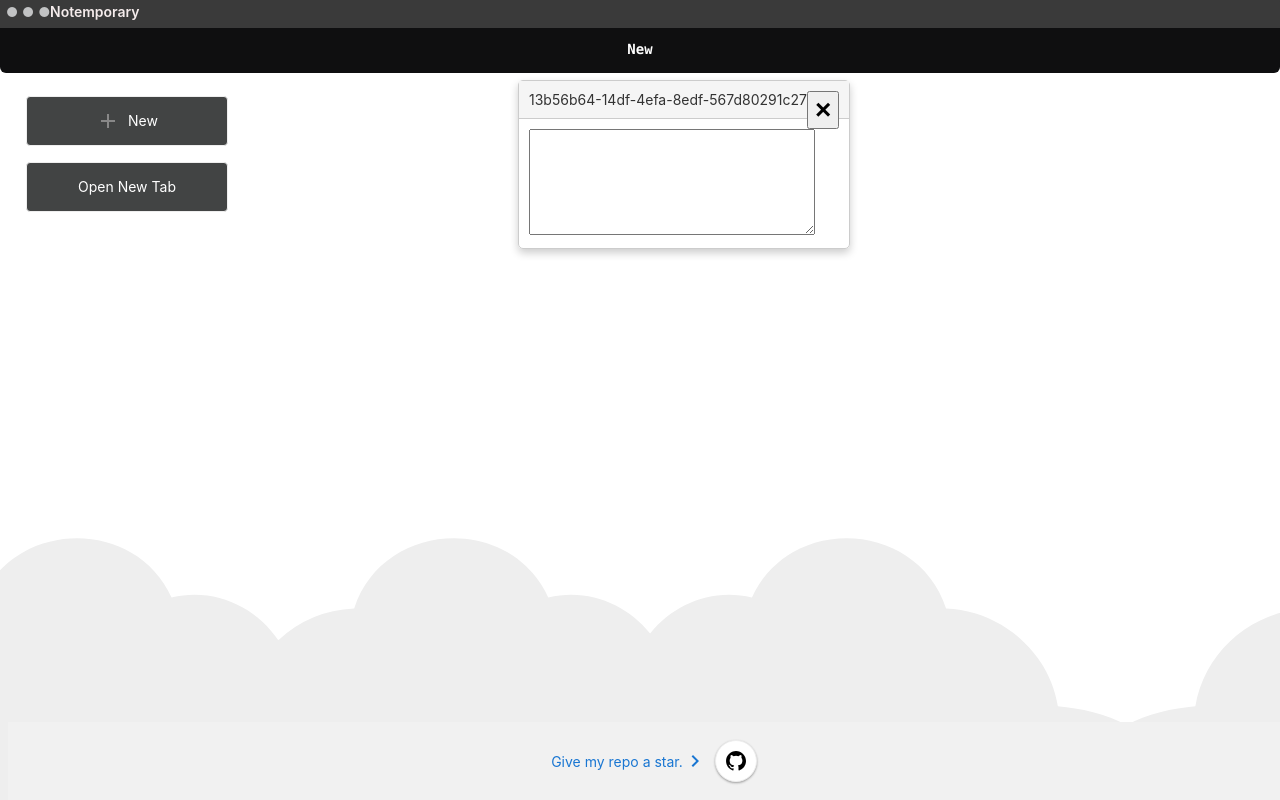
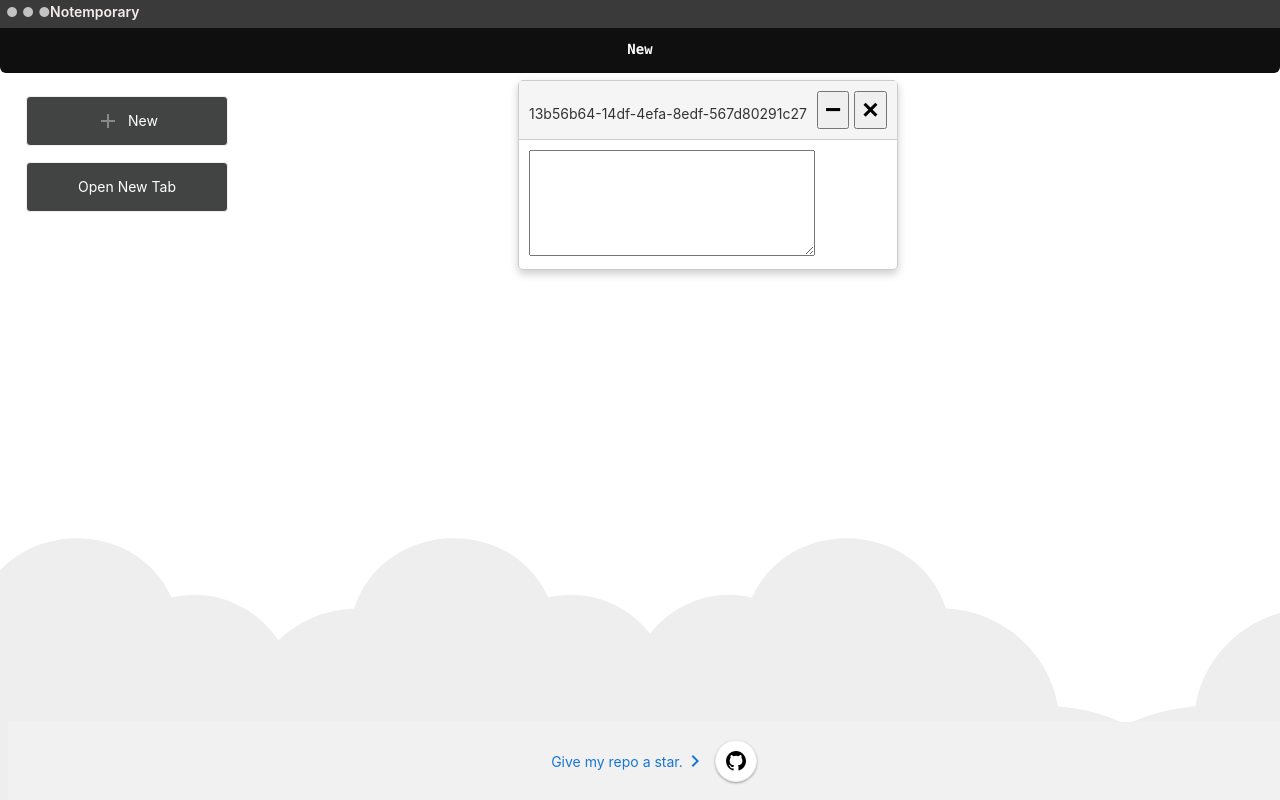
Before and after one commit to SaileshBK/Notemporary, an Angular app: page / in a window 1280 px wide. Both pictures are taken after a click on the button "New". Built offline with nearby package versions, Linux system fonts and the light colour scheme.

Commit message:
fix(update): Added minimize button

```diff
--- a/src/app/editor/main-pad/main-pad.component.html
+++ b/src/app/editor/main-pad/main-pad.component.html
@@ -1,8 +1,11 @@
 <div *ngFor="let pad of pads">
   <div class="card" appDraggable *ngIf="pad.visible">
     <div class="card-header">
-      {{ pad.id }}
-      <button type="button" class="close" aria-label="Close" (click)="closeCard(pad.id)">
+      <span style="padding-right: 10px;">{{ pad.id }}</span>
+      <button type="button" class="minimize" (click)="closeCard(pad.id)">
+        <span aria-hidden="true">&minus;</span>
+      </button>
+      <button type="button" class="close" (click)="closeCard(pad.id)">
         <span aria-hidden="true">&times;</span>
       </button>
     </div>
--- a/src/app/editor/main-pad/main-pad.component.scss
+++ b/src/app/editor/main-pad/main-pad.component.scss
@@ -30,6 +30,13 @@ textarea {
   font-weight: bold;
 }
 
+.minimize {
+  color: #000;
+  font-size: 28px;
+  font-weight: bold;
+  margin-right: 5px;
+}
+
 .close:hover {
   color: #000;
   text-decoration: none;
```
